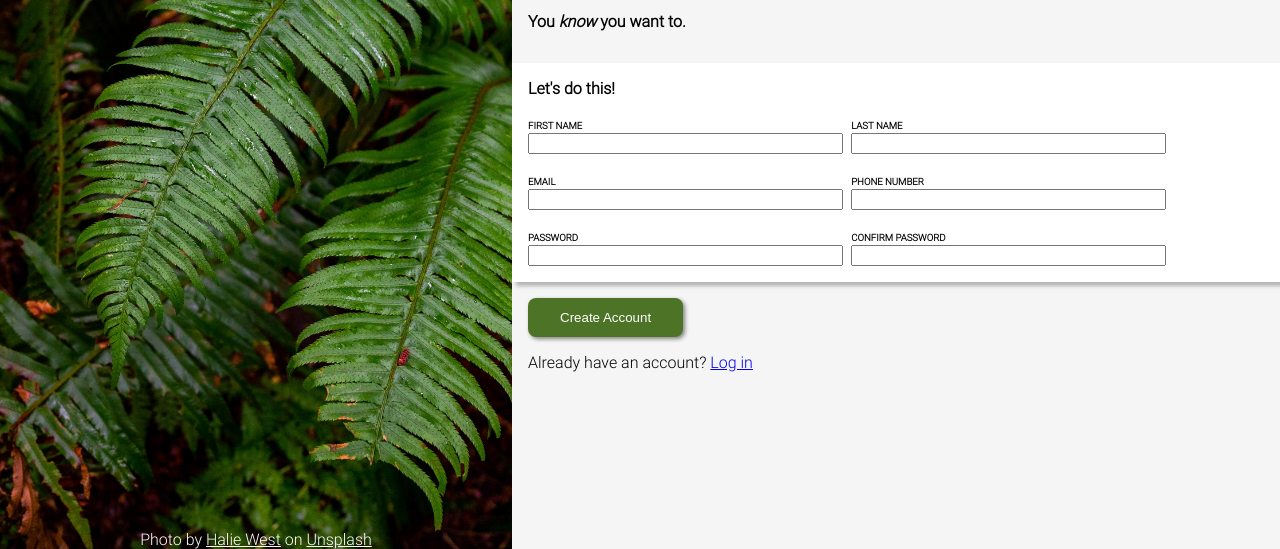
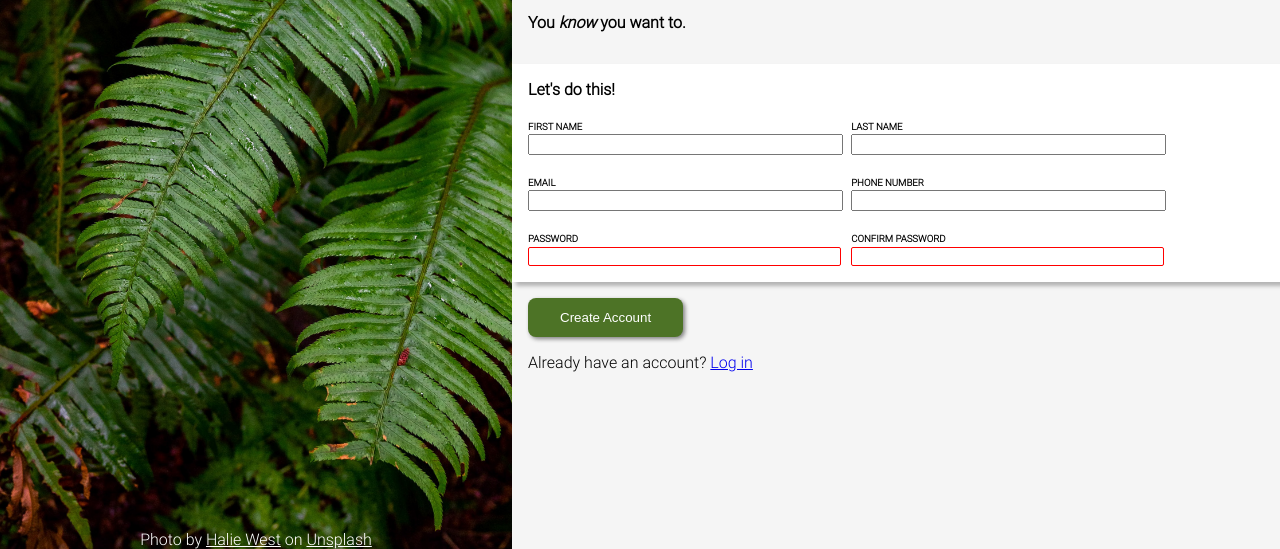
Before and after one commit to nguyenjessev/odin-signup-form, a plain HTML site: page index.html in a window 1280 px wide. Shown: the part 251-800 px from the top of the page. Drawn offline with Linux system fonts and the light colour scheme.

Commit message:
Add red outline to password fields and add drop shadow to focused field

```diff
--- a/index.html
+++ b/index.html
@@ -47,11 +47,11 @@
           </div>
           <div class="form-group">
             <label for="password">PASSWORD</label><br>
-            <input type="password" name="password" id="password">
+            <input type="password" name="password" id="password" class="error" required>
           </div>
           <div class="form-group">
             <label for="confirm">CONFIRM PASSWORD</label><br>
-            <input type="password" name="confirm" id="confirm">
+            <input type="password" name="confirm" id="confirm" class="error" required>
           </div>
         </div>
 
--- a/stylesheet.css
+++ b/stylesheet.css
@@ -121,3 +121,14 @@ button:active {
   transform: scale(0.95);
   background: hsl(90, 50%, 20%);
 }
+
+.error {
+  border: 1px solid red;
+  border-radius: 2px;
+}
+
+input:focus {
+  border: 1px solid black;
+  border-radius: 2px;
+  box-shadow: 2px 2px 4px gray;
+}
```
